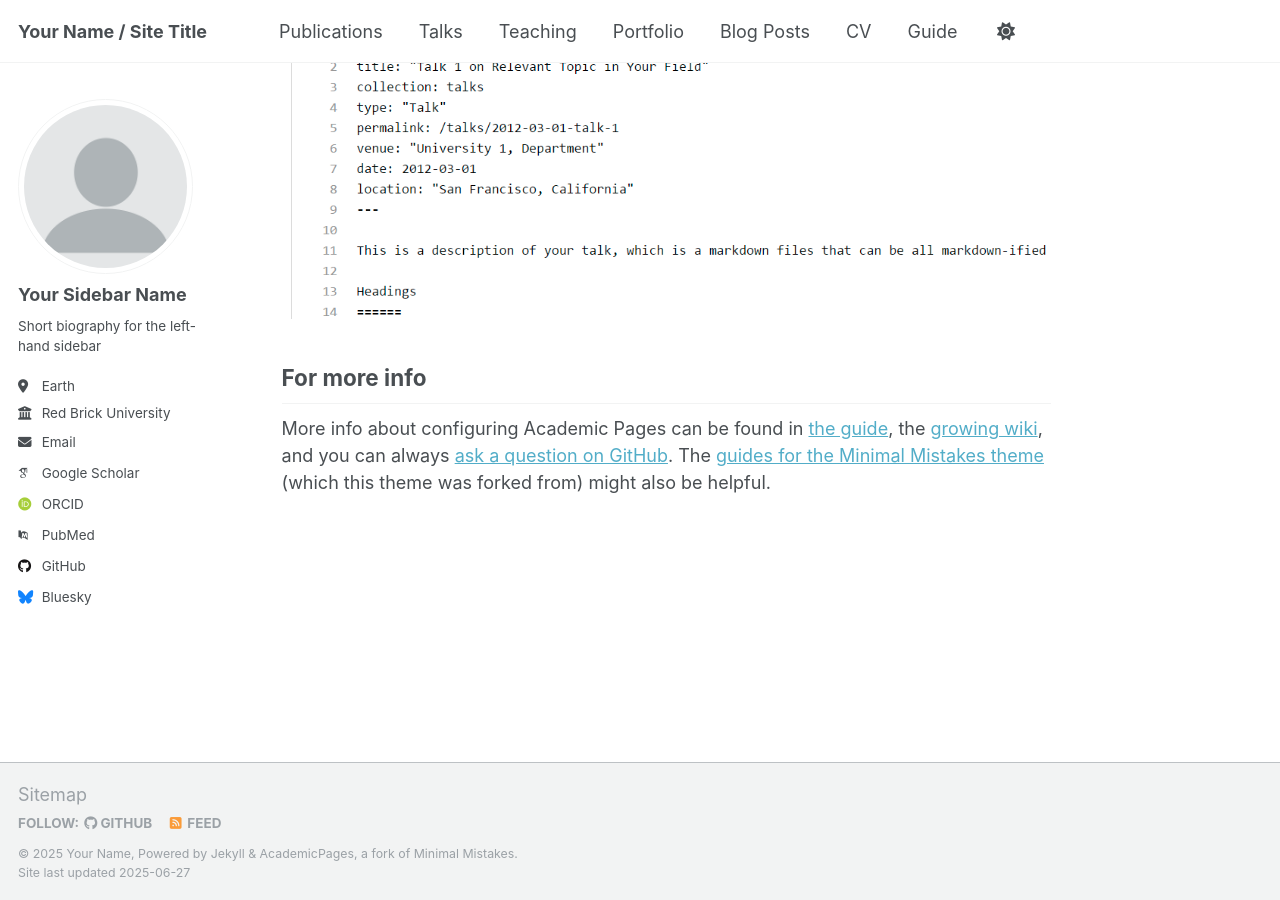
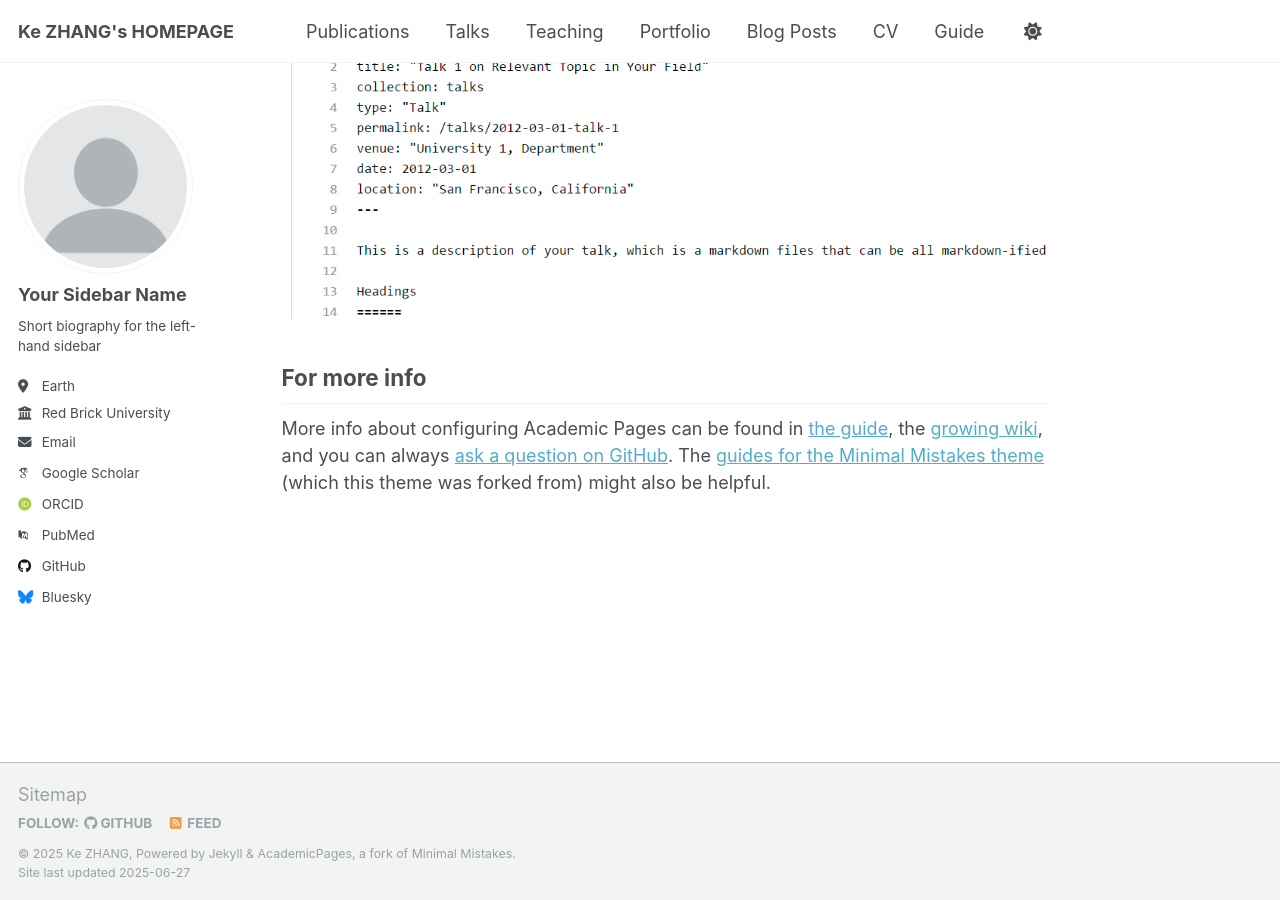
Before and after one commit to ColaZhang22/kezhang.github.io, a Jekyll site: the page built from _pages/about.md, in a window 1280 px wide and 900 px high, scrolled down 2880 px. Built offline with Jekyll 4.4.1, drawn with Linux system fonts in a browser that asks for light colours; some web fonts are replaced; a script that is not in the unit is left out.

Commit message:
Update _config.yml

```diff
--- a/_config.yml
+++ b/_config.yml
@@ -9,9 +9,9 @@
 # Basic Site Settings
 locale                   : "en-US"
 site_theme               : "default"
-title                    : "Your Name / Site Title"
+title                    : "Ke ZHANG's HOMEPAGE"
 title_separator          : "-"
-name                     : &name "Your Name"
+name                     : &name "Ke ZHANG"
 description              : &description "personal description"
 url                      : https://academicpages.github.io # the base hostname & protocol for your site e.g. "https://[your GitHub username].github.io" or if you already have some other page hosted on Github then use "https://[your GitHub username].github.io/[Your Repo Name]"
 baseurl                  : "" # the subpath of your site, e.g. "/blog"
```
